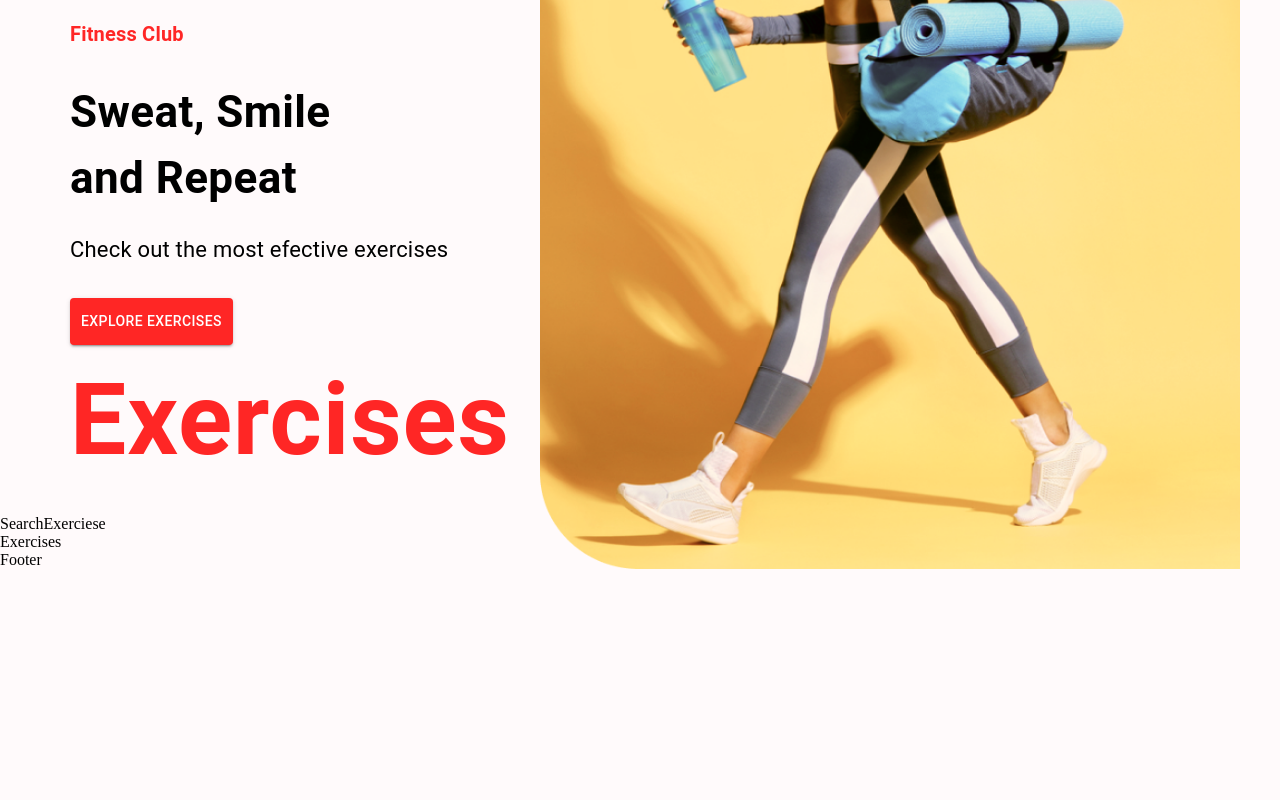
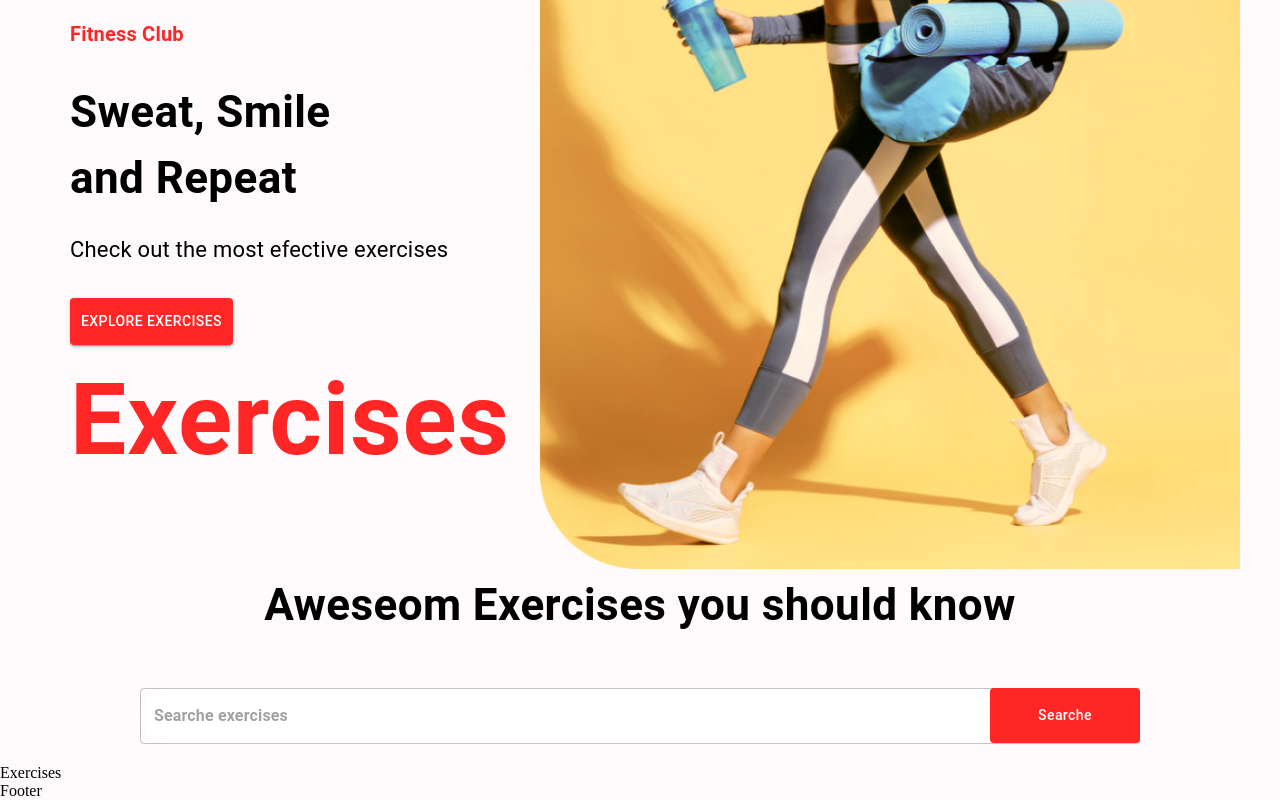
Before and after one commit to kaiovasa1999-ux/GymAppReact, a React (Create React App) app: page / in a window 1280 px wide. Shown: the part 297-1097 px from the top of the page. Before the commit the page ends 866 px from the top, so only its background shows below. Built offline with nearby package versions, Linux system fonts and the light colour scheme.

Commit message:
Design the view for the searching

```diff
--- a/src/Components/SearchExerciese.js
+++ b/src/Components/SearchExerciese.js
@@ -1,10 +1,44 @@
-import React from 'react';
+import React,{useEffect,useState} from 'react';
+import {Box,Button,Stack,TextField,Typography} from '@mui/material'
+import { borderRadius, textTransform } from '@mui/system';
+
 
 const SearchExerciese = () => {
   return (
-    <div>
-      SearchExerciese
-    </div>
+    <Stack alignItems='center' mt='37px'
+    justifyContent='center' p='20px'>
+        <Typography fontWeight={700} sx={{fontSize: {lg:'44px',xs:'30px'}}}
+        mb='50px' textAlign='center'>
+            Aweseom Exercises you should know
+        </Typography>
+        <Box position='relative' mb='72opx'>
+            <TextField
+            sx={{
+                input:{fontWeight:'700', border: 'none', borderRadius: '4px'},
+                width: {lg: '1000px', xs:'350px'},
+                backgroundColor: '#fff' ,borderRadius:'40px'
+            }}
+            height ='70px'
+            value=''
+            onChange={(e) => {}}
+            placeholder='Searche exercises'
+            type ='text'
+            />
+            <Button className='search-btn'
+            sx={{
+                backgroundColor: '#ff2625',
+                color: '#fff',
+                textTransform: 'none',
+                width: {lg:'150px', xs:'45px'},
+                fontSieze: {lg:'20px',xs:'14px'},
+                height:'55px',
+                position:'absolute',
+                right:'0'
+            }}>
+                Searche
+            </Button>
+        </Box>
+    </Stack>
   );
 }
 
```
